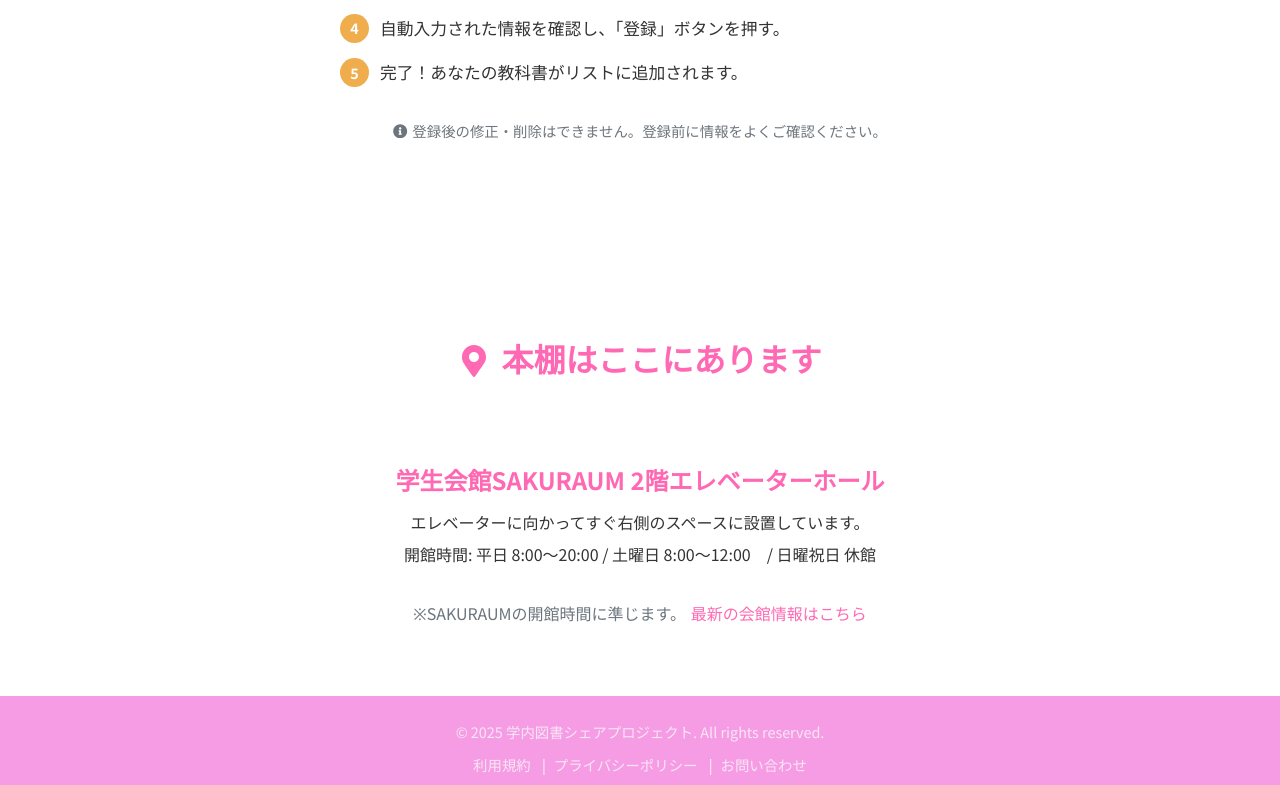
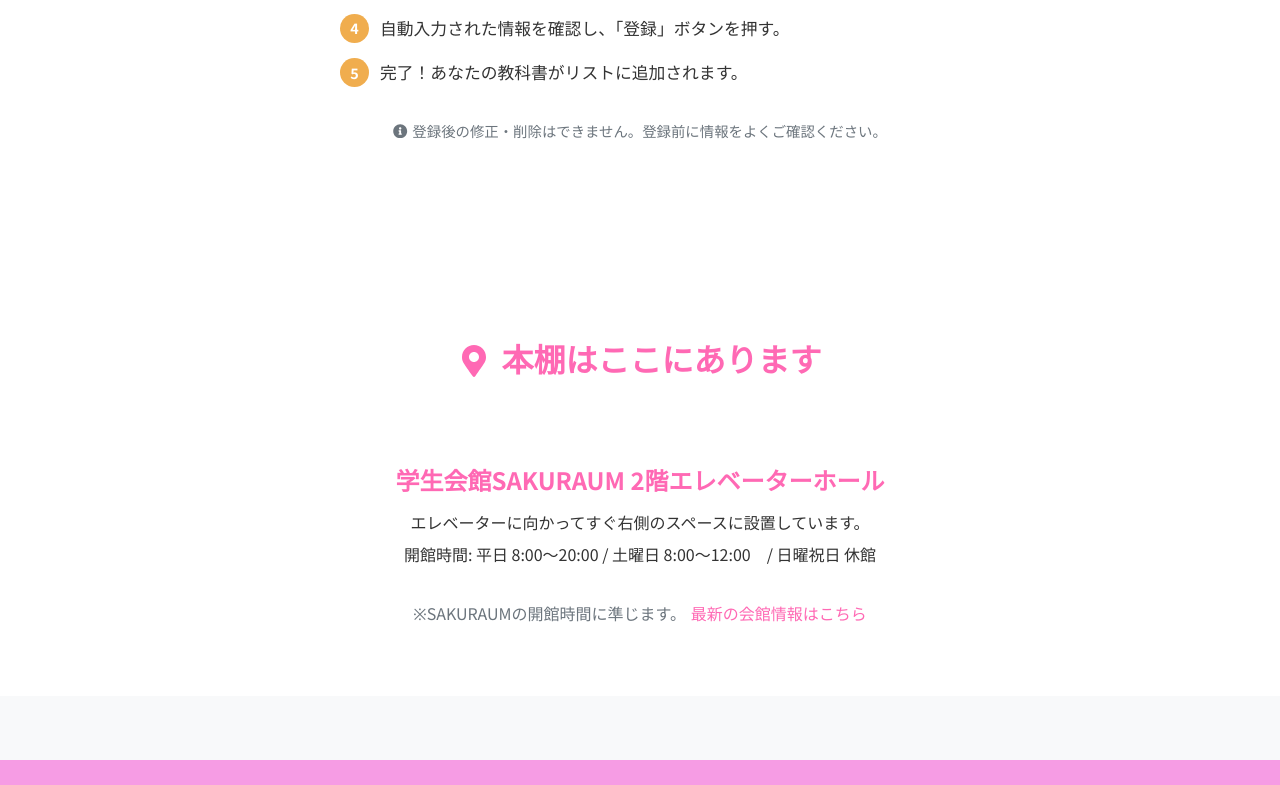
Before and after one commit to Kiha04/BookSharing, a Next.js app: page / in a window 1280 px wide. Shown: the part 2012-2797 px from the top of the page. Built offline with nearby package versions, Linux system fonts and the light colour scheme.

Commit message:
Update index.tsx

```diff
--- a/pages/index.tsx
+++ b/pages/index.tsx
@@ -228,20 +228,7 @@ const LandingPage = () => {
          </div>
       </section>
 
-      {/* ★ 3. フッター要素を追加し、ref={footerRef} を設定 */}
-      <footer className={styles.footer} ref={footerRef}>
-          <div className={styles.footerContent}>
-              <p>© {new Date().getFullYear()} 学内図書シェアプロジェクト. All rights reserved.</p>
-              <nav className={styles.footerLinks}>
-                 <Link href="/terms">利用規約</Link> |
-                 <Link href="/privacy">プライバシーポリシー</Link> |
-                 <Link href="/contact">お問い合わせ</Link>
-              </nav>
-          </div>
-      </footer>
 
-      {/* ★ 4. ScrollToTopButton に footerRef を渡す */}
-      <ScrollToTopButton footerRef={footerRef} />
     </motion.div>
   );
 };
```
